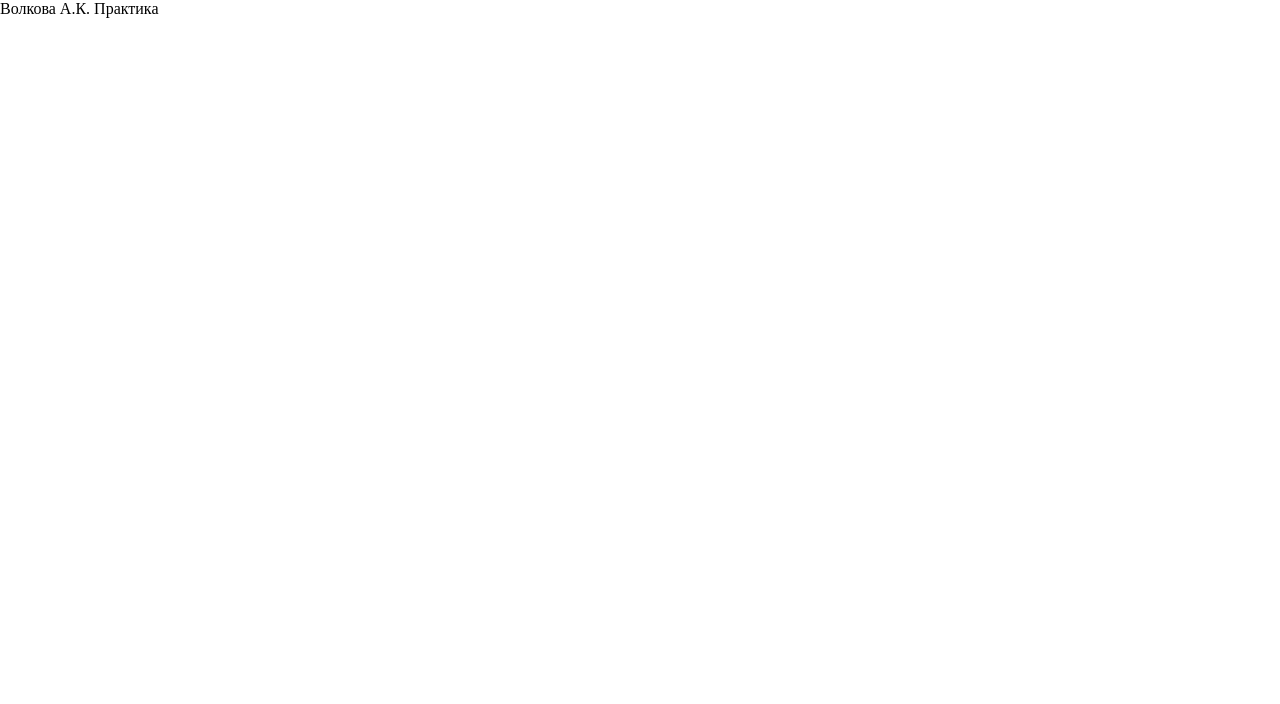
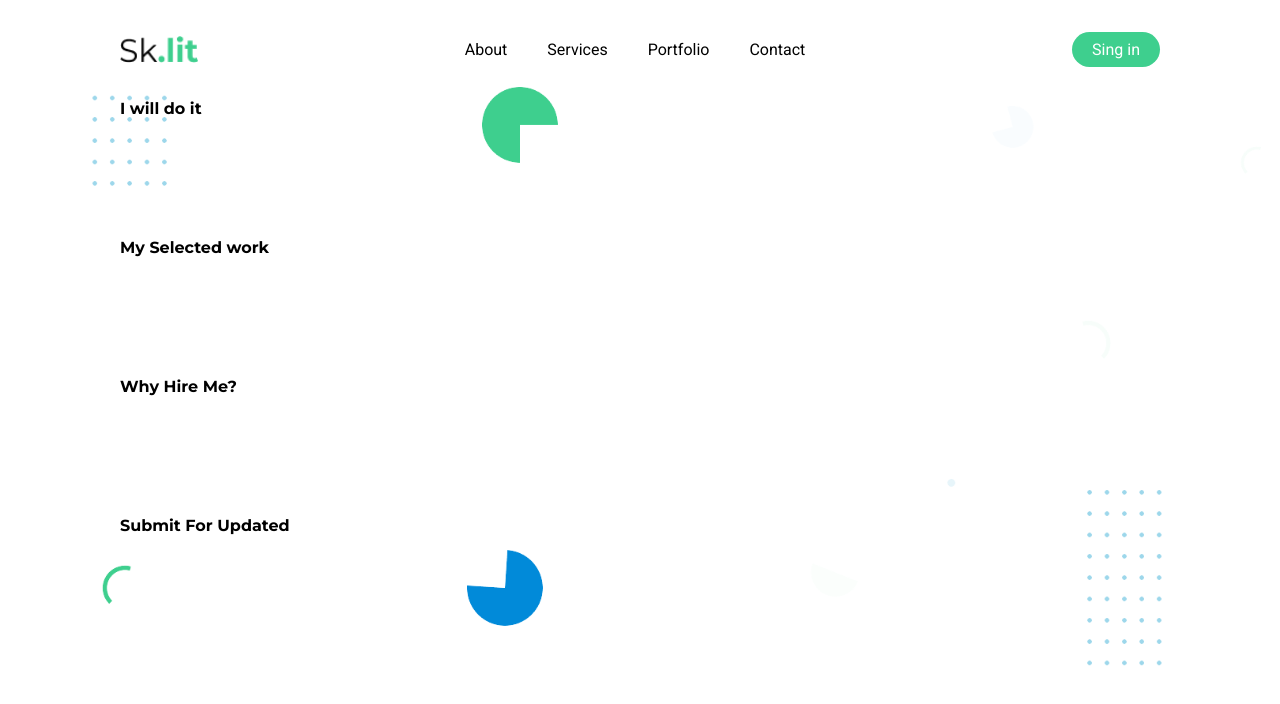
Before and after one commit to alyonavolk/front-task-practicum, a plain HTML site: page index.html in a window 1280 px wide. Drawn offline with Linux system fonts and the light colour scheme.

Commit message:
feat: add header

```diff
--- a/css/style.css
+++ b/css/style.css
@@ -0,0 +1,67 @@
+body {
+    font-family: "Roboto", serif;
+    font-optical-sizing: auto;
+    font-style: normal;
+}
+
+h2 {
+    font-family: "Montserrat", serif;
+    font-optical-sizing: auto;
+    font-weight: 700;
+    font-style: normal;
+}
+
+.container {
+    width: 100%;
+    padding: 0 var(--basePadding);
+}
+
+.pageLayout {
+    background: url("../img/bg.png") no-repeat top center;
+    background-size: cover;
+}
+
+.section {
+    --sectionMb: var(--basePadding);
+
+    &:not(:last-child) {
+        margin-bottom: var(--basePadding);
+    }
+}
+
+.link {
+    color: var(--colorBlack);
+    transition: var(--baseTransition) all;
+
+    &:hover {
+        color: var(--colorShamrock);
+    }
+}
+
+.btn {
+    color: var(--colorWhite);
+    background-color: var(--colorShamrock);
+    padding: 0.5rem 1.25rem;
+    border-radius: 2rem;
+    transition: var(--baseTransition) all;
+
+    &:hover {
+        background-color: var(--colorShamrockAlpha20);
+        color: var(--colorShamrock);
+    }
+}
+
+.header {
+    display: flex;
+    justify-content: space-between;
+    align-items: center;
+    gap: 1rem;
+    padding-top: 2rem;
+    padding-bottom: 2rem;
+
+    .header__navList {
+        display: flex;
+        flex-wrap: wrap;
+        gap: 2.5rem;
+    }
+}
--- a/css/vars.css
+++ b/css/vars.css
@@ -1,7 +1,34 @@
 :root {
-    --colorBlack: black;
-    --colorWhite: white;
+    --colorBlack: #000000;
+    --colorWhite: #ffffff;
+    --colorShamrock: #3ECF8E;
+    --colorShamrockAlpha20: #3ECF8E33;
 
     --baseFontSize: 2rem;
-    --basePadding: 10rem;
+    --basePadding: 9.375rem;
+    --baseTransition: 0.3s;
+
+    /* mediaQueries */
+    --mobileMinimum: 320px;
+    --mobile: 768px;
+    --tabletMedium: 1024px;
+    --tablet: 1280px;
+    --desktop: 1920px;
+    --desktopAbove: 1920px;
+
+    @media (max-width: 1280px) {
+        --basePadding: 7.5rem;
+    }
+
+    @media (max-width: 1024px) {
+        --basePadding: 5rem;
+    }
+
+    @media (max-width: 768px) {
+        --basePadding: 3.5rem;
+    }
+
+    @media (max-width: 320px) {
+        --basePadding: 2rem;
+    }
 }
--- a/index.html
+++ b/index.html
@@ -1,14 +1,59 @@
 <!DOCTYPE html>
-<html lang="en">
+<html lang="ru">
 <head>
     <meta charset="UTF-8">
     <meta name="viewport" content="width=device-width, initial-scale=1.0">
     <link rel="stylesheet" href="./css/global.css">
     <link rel="stylesheet" href="./css/style.css">
     <link rel="stylesheet" href="./css/vars.css">
-    <title>Document</title>
+    <link href="./img/favicon.ico" rel="shortcut icon">
+    <link href="./img/favicon.ico" rel="icon">
+    <link rel="preconnect" href="https://fonts.googleapis.com">
+    <link rel="preconnect" href="https://fonts.gstatic.com" crossorigin>
+    <link href="https://fonts.googleapis.com/css2?family=Montserrat:wght@700&family=Roboto:wght@100..900&display=swap" rel="stylesheet">
+    <title>Sk.lit</title>
 </head>
-<body>
-    <h1>Волкова А.К. Практика</h1>
+<body class="pageLayout">
+    <header class="header container">
+        <div class="header__logo">
+            <img src="./img/logo.png" alt="logo" loading="lazy" width="78" height="37">
+        </div>
+        <nav class="header__nav">
+            <ul class="header__navList">
+                <li class="header__navItem">
+                    <a class="link" href="#about">About</a>
+                </li>
+                <li class="header__navItem">
+                    <a class="link" href="#services">Services</a>
+                </li>
+                <li class="header__navItem">
+                    <a class="link" href="#portfolio">Portfolio</a>
+                </li>
+                <li class="header__navItem">
+                    <a class="link" href="#contact">Contact</a>
+                </li>
+            </ul>
+        </nav>
+        <div class="header__lk">
+            <button class="btn">Sing in</button>
+        </div>
+    </header>
+    <main class="main">
+        <section class="section container" id="services">
+            <h2>I will do it</h2>
+        </section>
+        <section class="section container" id="portfolio">
+            <h2>My Selected work</h2>
+        </section>
+        <section class="section container" id="about">
+            <h2>Why Hire Me?</h2>
+        </section>
+        <section class="section container" id="contact">
+            <h2>Submit For Updated</h2>
+        </section>
+    </main>
+    <footer class="footer container">
+
+    </footer>
 </body>
 </html>
```
Also changed, not shown: img/bg.png (added), img/favicon.ico (added).
